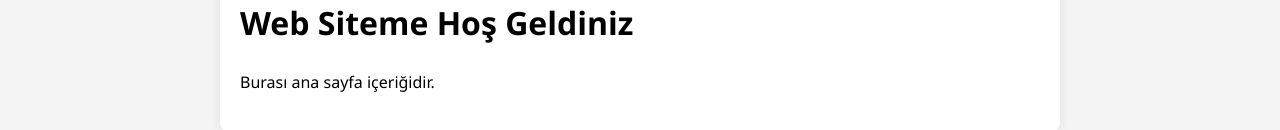
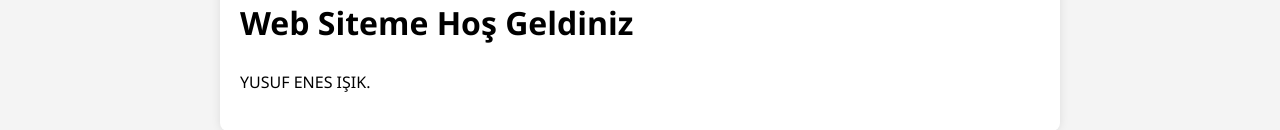
Before and after one commit to yusufenes072-ui/websiteprojem, a plain HTML site: page index.html in a window 1280 px wide. Shown: the part 122-252 px from the top of the page. Drawn offline with Linux system fonts and the light colour scheme.

Commit message:
Modify homepage content and structure
Updated the main content of the homepage.

```diff
--- a/index.html
+++ b/index.html
@@ -14,7 +14,7 @@
     </nav>
     <main>
         <h1>Web Siteme Hoş Geldiniz</h1>
-        <p>Burası ana sayfa içeriğidir.</p>
+        <p>YUSUF ENES IŞIK.</p>
     </main>
     <script src="script.js"></script> </body>
 </html>
```
